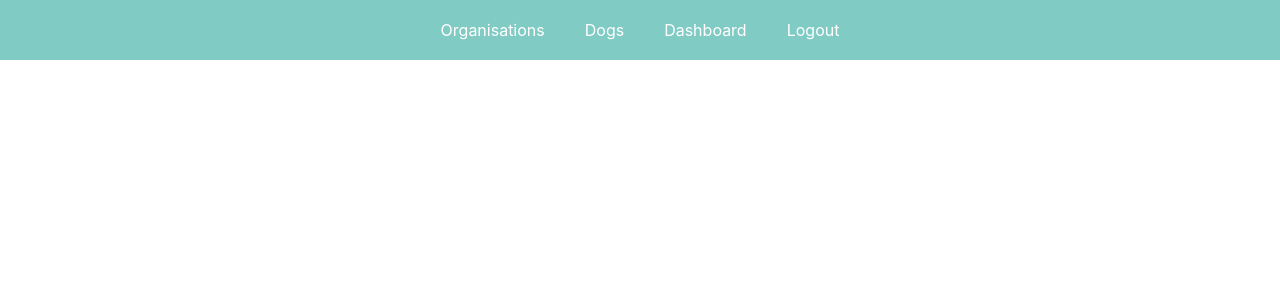
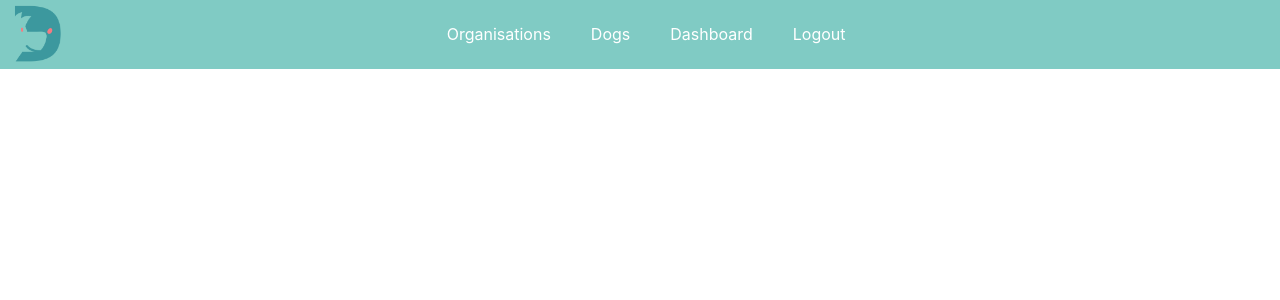
Before and after one commit to rage-engage/dogjob, a Nuxt app: page /components/navbar in a window 1280 px wide. Shown: the top 300 px of the page. Built offline with nearby package versions, Linux system fonts and the light colour scheme.

Commit message:
Added logo to nav bar as per wireframe

```diff
--- a/pages/components/navbar.vue
+++ b/pages/components/navbar.vue
@@ -3,10 +3,15 @@
     <nav>
       <div class="handle" @click="show = !show"><i style="font-size:1.7em; color:white" class="fas fa-bars"></i></div>
       <ul v-bind:class="{showing: show}">
-        <nuxt-link to="../organisation"><li>Organisations</li></nuxt-link>
-        <nuxt-link to="../dogs"><li>Dogs</li></nuxt-link>
-        <nuxt-link to="../dashboard"><li>Dashboard</li></nuxt-link>
-        <nuxt-link to="/"><li>Logout</li></nuxt-link>
+        <div class="nav-logo-wrapper">
+          <div class="nav-logo"><img src="../../assets/logo2.png"></div>
+        </div>
+        <div class="nav-menue">
+          <nuxt-link to="../organisation"><li>Organisations</li></nuxt-link>
+          <nuxt-link to="../dogs"><li>Dogs</li></nuxt-link>
+          <nuxt-link to="../dashboard"><li>Dashboard</li></nuxt-link>
+          <nuxt-link to="/"><li>Logout</li></nuxt-link>
+        </div>
       </ul>
     </nav>
   </div>
@@ -25,7 +30,27 @@ export default {
 
 <style lang="css">
 
+.nav-logo img {
+  width: 70px;
+  padding: 5px;
+  display: flex;
+  align-items: center;
+}
+
+.nav-logo-wrapper {
+  width: 50%;
+  display: flex;
+}
+
+.nav-menue {
+  display: flex;
+  align-items: center;
+  width: 100%;
+}
+
 nav ul{
+  display: flex;
+  justify-content: center;
   background: #80CBC4;
   overflow: hidden;
   padding: 0;
--- a/pages/login.vue
+++ b/pages/login.vue
@@ -1,5 +1,7 @@
 <template>
   <div class="">
+    <app-navbar></app-navbar>
+
     <section class="flex">
       <h1 class="header">Login</h1>
         <div class="form">
@@ -23,6 +25,7 @@
 </template>
 
 <script>
+import navBar from './components/navbar'
 import Rehive from 'rehive';
 
 const rehive = new Rehive({storageMethod: 'local'});
@@ -56,6 +59,10 @@ export default {
 }
 
 </script>
+
+<style scoped>
+
+</style>
 
 <style>
 .flex {
--- a/pages/organisation.vue
+++ b/pages/organisation.vue
@@ -5,6 +5,7 @@
         <div class="title">
           <h1 class="the-h1">Organisations</h1>
         </div>
+
 
     </div>
 
```
Also changed, not shown: 2 other files (tests, documents, lock files or other folders).
